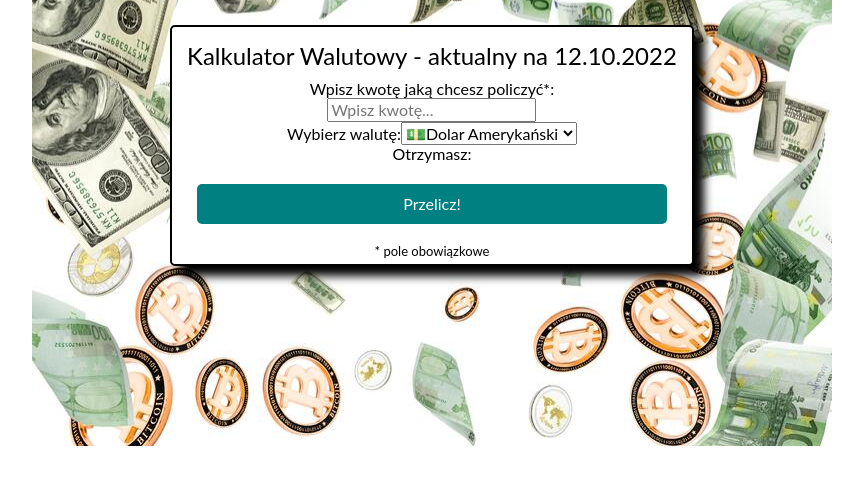
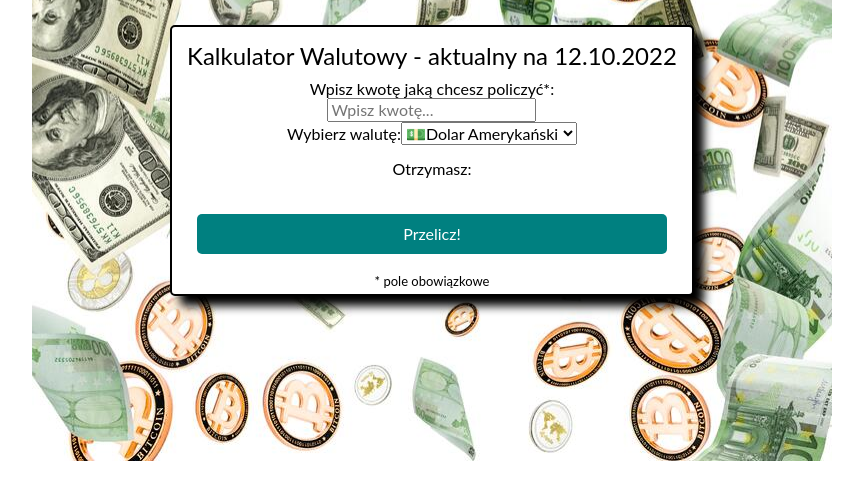
Before and after one commit to adrianSACHA/currency-converter-react, a React (Create React App) app: page / in a window 1280 px wide. Shown: the top 500 px of the page, without its empty margins (208-1071 px from the left). Built offline with nearby package versions, Linux system fonts and the light colour scheme.

Commit message:
added css file

```diff
--- a/src/Result/index.js
+++ b/src/Result/index.js
@@ -1,3 +1,5 @@
+import "./style.css";
+
 const Result = ({ result }) => (
   <div className="result">
     Otrzymasz:
--- /dev/null
+++ b/src/Result/style.css
@@ -0,0 +1,3 @@
+.result {
+  margin: 15px;
+}
```
